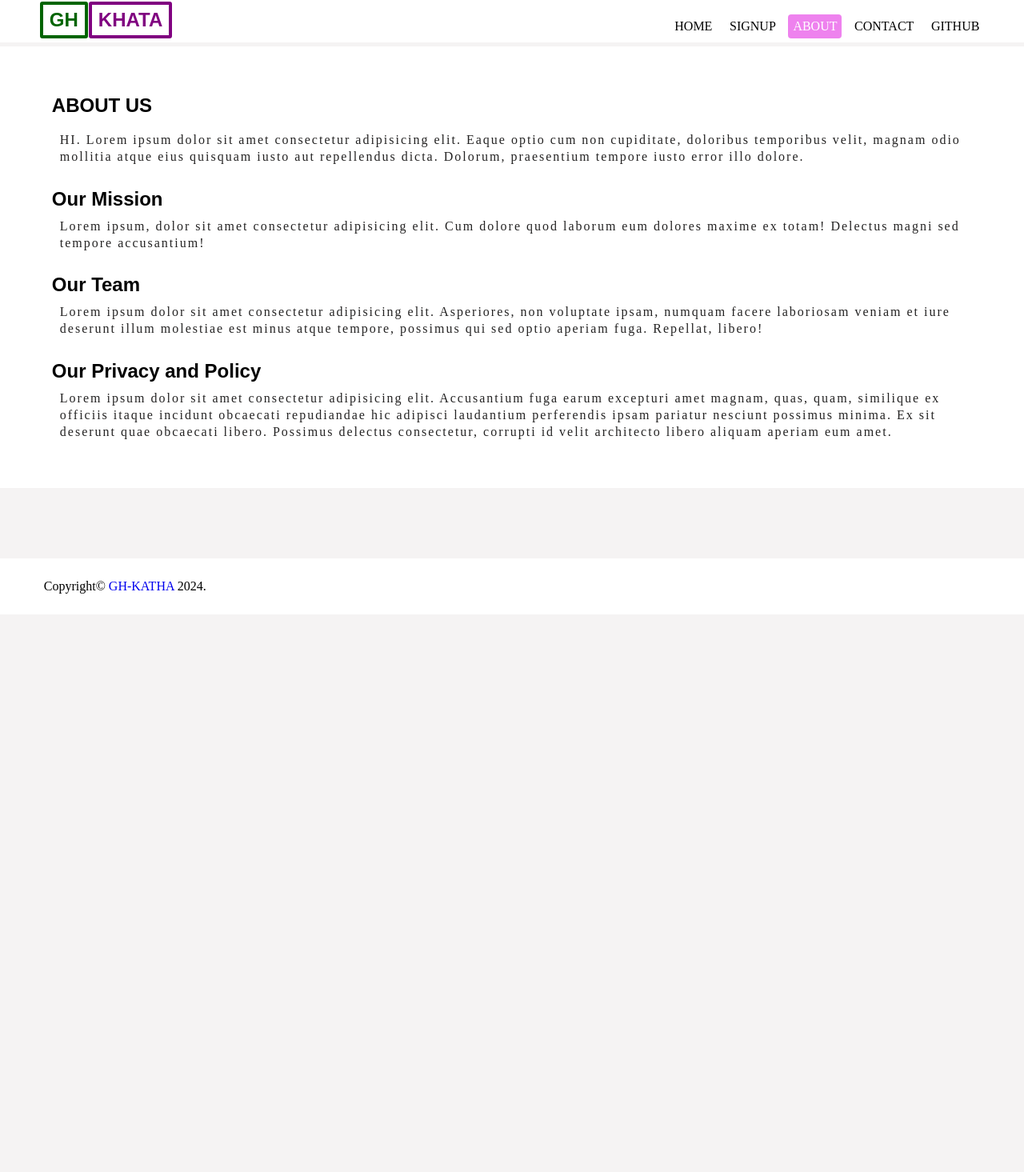
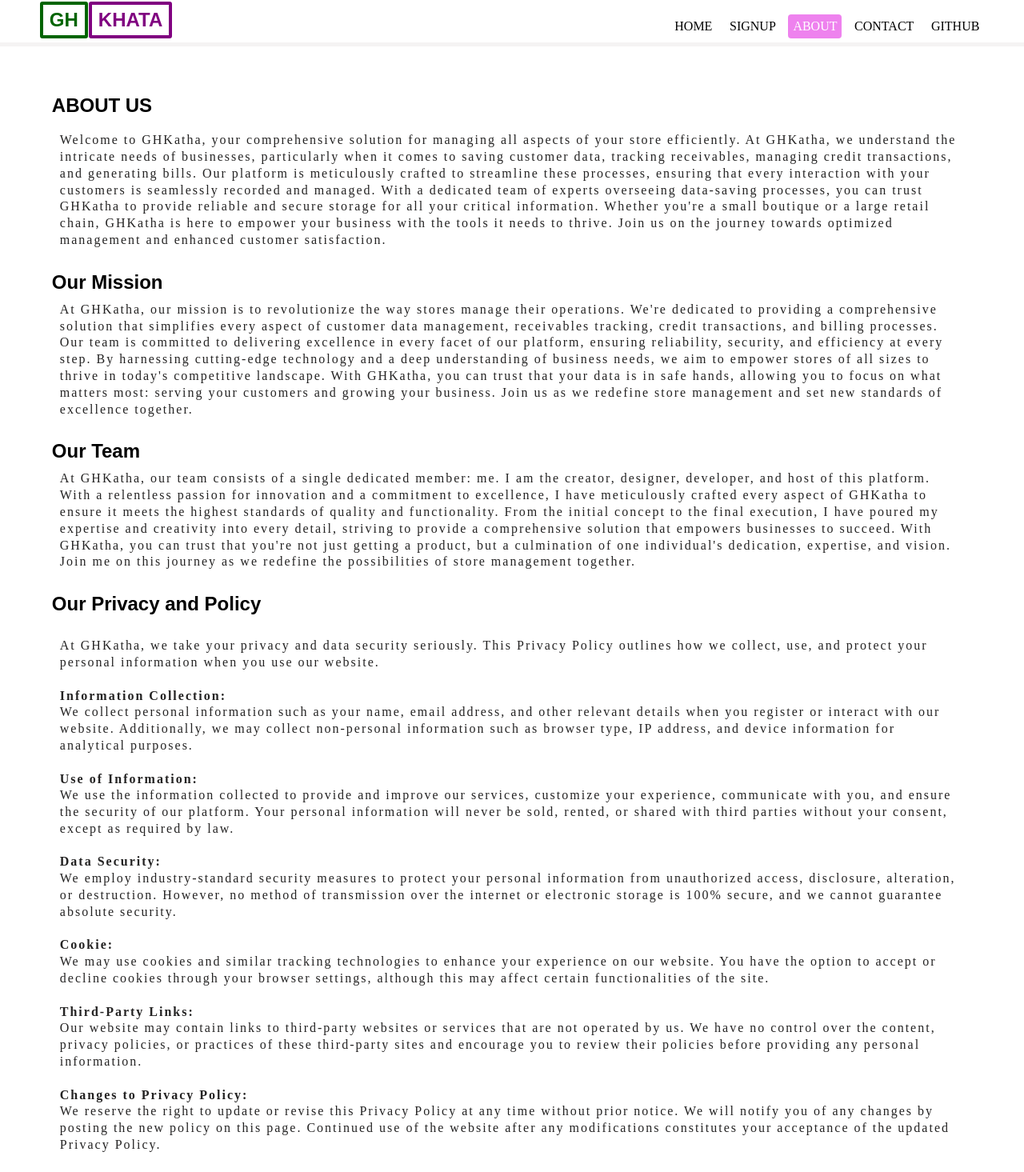
Before and after one commit to mhgkhan/ghkatha, a React (Create React App) app: page /about in a window 1280 px wide. Shown: the part 3-1468 px from the top of the page at 80% size. Before the commit the page ends 800 px from the top, so only its background shows below. Built offline with nearby package versions, Linux system fonts and the light colour scheme; a web font is replaced by a local one.

Commit message:
Update About Page and Replace Production Api Routes to Localhost

```diff
--- a/src/components/form/ContactusForm.jsx
+++ b/src/components/form/ContactusForm.jsx
@@ -32,7 +32,8 @@ const ContactusForm = ({ token, notoken }) => {
                 setLoading(true)
                 // calling to api to send the user contactus message data
                 // const requestAndResponse = await (await fetch("https://ant-robe.cyclic.app/api//extra/postcontactus/", {
-                const requestAndResponse = await (await fetch("https://ghkhata.cyclic.app/api/extra/postcontactus/", {
+                // const requestAndResponse = await (await fetch("https://ghkhata.cyclic.app/api/extra/postcontactus/", {
+                const requestAndResponse = await (await fetch("http://localhost:4000/api/extra/postcontactus/", {
                     method: "POST",
                     headers: { 'content-type': "application/json" },
                     body: JSON.stringify({
--- a/src/pages/About.jsx
+++ b/src/pages/About.jsx
@@ -1,26 +1,80 @@
-import { useEffect } from "react"
 
 const About = () => {
-  useEffect(()=>{
-    alert("this website is under construction ... ")
-  },[ ])
   return (
     <main>
       <section className='intro'>
         <div className="container">
           <h1>ABOUT US </h1>
-            <p>HI. Lorem ipsum dolor sit amet consectetur adipisicing elit. Eaque optio cum non cupiditate, doloribus temporibus velit, magnam odio mollitia atque eius quisquam iusto aut repellendus dicta. Dolorum, praesentium tempore iusto error illo dolore.</p>
+          <p>
+            Welcome to GHKatha, your comprehensive solution for managing all aspects of your store efficiently. At GHKatha, we understand the intricate needs of businesses, particularly when it comes to saving customer data, tracking receivables, managing credit transactions, and generating bills. Our platform is meticulously crafted to streamline these processes, ensuring that every interaction with your customers is seamlessly recorded and managed. With a dedicated team of experts overseeing data-saving processes, you can trust GHKatha to provide reliable and secure storage for all your critical information. Whether you're a small boutique or a large retail chain, GHKatha is here to empower your business with the tools it needs to thrive. Join us on the journey towards optimized management and enhanced customer satisfaction.
+          </p>
           <br />
           <h2>Our Mission </h2>
-            <p>Lorem ipsum, dolor sit amet consectetur adipisicing elit. Cum dolore quod laborum eum dolores maxime ex totam! Delectus magni sed tempore accusantium!</p>
+          <p>
+            At GHKatha, our mission is to revolutionize the way stores manage their operations. We're dedicated to providing a comprehensive solution that simplifies every aspect of customer data management, receivables tracking, credit transactions, and billing processes. Our team is committed to delivering excellence in every facet of our platform, ensuring reliability, security, and efficiency at every step. By harnessing cutting-edge technology and a deep understanding of business needs, we aim to empower stores of all sizes to thrive in today's competitive landscape. With GHKatha, you can trust that your data is in safe hands, allowing you to focus on what matters most: serving your customers and growing your business. Join us as we redefine store management and set new standards of excellence together.
+          </p>
 
           <br />
           <h2>Our Team</h2>
-            <p>Lorem ipsum dolor sit amet consectetur adipisicing elit. Asperiores, non voluptate ipsam, numquam facere laboriosam veniam et iure deserunt illum molestiae est minus atque tempore, possimus qui sed optio aperiam fuga. Repellat, libero!</p>
+          <p>
+
+            At GHKatha, our team consists of a single dedicated member: me. I am the creator, designer, developer, and host of this platform. With a relentless passion for innovation and a commitment to excellence, I have meticulously crafted every aspect of GHKatha to ensure it meets the highest standards of quality and functionality. From the initial concept to the final execution, I have poured my expertise and creativity into every detail, striving to provide a comprehensive solution that empowers businesses to succeed. With GHKatha, you can trust that you're not just getting a product, but a culmination of one individual's dedication, expertise, and vision. Join me on this journey as we redefine the possibilities of store management together.
+          </p>
 
           <br />
-            <h2>Our Privacy and Policy</h2>
-            <p>Lorem ipsum dolor sit amet consectetur adipisicing elit. Accusantium fuga earum excepturi amet magnam, quas, quam, similique ex officiis itaque incidunt obcaecati repudiandae hic adipisci laudantium perferendis ipsam pariatur nesciunt possimus minima. Ex sit deserunt quae obcaecati libero. Possimus delectus consectetur, corrupti id velit architecto libero aliquam aperiam eum amet.</p>
+          <h2>Our Privacy and Policy</h2> <br />
+          <p>
+            At GHKatha, we take your privacy and data security seriously. This Privacy Policy outlines how we collect, use, and protect your personal information when you use our website.
+            <br /><b> <br />
+              Information Collection:</b> <br />
+            We collect personal information such as your name, email address, and other relevant details when you register or interact with our website. Additionally, we may collect non-personal information such as browser type, IP address, and device information for analytical purposes.
+
+            <br /> <br />
+            <b>
+              Use of Information:
+
+            </b> <br />
+            We use the information collected to provide and improve our services, customize your experience, communicate with you, and ensure the security of our platform. Your personal information will never be sold, rented, or shared with third parties without your consent, except as required by law.
+
+            <br /> <br />
+            <b>
+
+              Data Security:
+            </b> <br />
+
+            We employ industry-standard security measures to protect your personal information from unauthorized access, disclosure, alteration, or destruction. However, no method of transmission over the internet or electronic storage is 100% secure, and we cannot guarantee absolute security.
+            <br /> <br />
+            <b>
+
+              Cookie:
+            </b> <br />
+            We may use cookies and similar tracking technologies to enhance your experience on our website. You have the option to accept or decline cookies through your browser settings, although this may affect certain functionalities of the site.
+
+            <br /> <br />
+            <b>
+
+              Third-Party Links:
+            </b> <br />
+            Our website may contain links to third-party websites or services that are not operated by us. We have no control over the content, privacy policies, or practices of these third-party sites and encourage you to review their policies before providing any personal information.
+
+            <br /> <br />
+            <b>
+
+              Changes to Privacy Policy:
+            </b> <br />
+
+            We reserve the right to update or revise this Privacy Policy at any time without prior notice. We will notify you of any changes by posting the new policy on this page. Continued use of the website after any modifications constitutes your acceptance of the updated Privacy Policy.
+
+
+            <br /> <br />
+            <b>
+
+              Contact Us:
+            </b> <br />
+
+            If you have any questions or concerns about our Privacy Policy or the handling of your personal information, please contact us at muhammadhasnainghazna@gmail.com.
+          </p>
+
         </div>
       </section>
     </main>
--- a/src/pages/EditKatha.jsx
+++ b/src/pages/EditKatha.jsx
@@ -40,7 +40,8 @@ const EditKatha = () => {
     const fetchKathaInfo = async (tok, kathaid) => {
         try {
             setKathaInfoLoading(true)
-            const reqAndRes = await (await fetch(`https://ghkhata.cyclic.app/api/kathaoperations/katha/${kathaid}`, {
+            // const reqAndRes = await (await fetch(`https://ghkhata.cyclic.app/api/kathaoperations/katha/${kathaid}`, {
+            const reqAndRes = await (await fetch(`http://localhost:4000/api/kathaoperations/katha/${kathaid}`, {
                 method: "GET",
                 headers: { "content-type": "application/json", token: tok }
             })).json();
@@ -102,7 +103,8 @@ const EditKatha = () => {
         try {
             // calling to api
             setFormSubmitLoading(true);
-            const reqAndRes = await (await fetch(`https://ghkhata.cyclic.app/api/kathaoperations/edit/katha/${kathaid}`, {
+            // const reqAndRes = await (await fetch(`https://ghkhata.cyclic.app/api/kathaoperations/edit/katha/${kathaid}`, {
+            const reqAndRes = await (await fetch(`http://localhost:4000/api/kathaoperations/edit/katha/${kathaid}`, {
                 method: "PUT",
                 headers: { "content-type": "application/json", token: userToken },
                 body: JSON.stringify({
--- a/src/pages/Login.jsx
+++ b/src/pages/Login.jsx
@@ -24,7 +24,8 @@ const Login = () => {
       try {
         setLoading(true)
         // const request = await (await fetch("https://ant-robe.cyclic.app/api/auth/signin", {
-        const request = await (await fetch("https://ghkhata.cyclic.app/api/auth/signin", {
+        // const request = await (await fetch("https://ghkhata.cyclic.app/api/auth/signin", {
+        const request = await (await fetch("http://localhost:4000/api/auth/signin", {
           method: "POST",
           headers: { 'content-type': 'application/json' },
           body: JSON.stringify({ cnic: formData.cnic, password: formData.password })
```
Also changed, not shown: src/pages/Bill.jsx (+19 -6 lines), src/pages/Home.jsx (+8 -8 lines), src/pages/Katha.jsx (+32 -22 lines), src/pages/dashboard/StoreProfile.jsx (+4 -4 lines). Lines whose indentation alone changed are shown as unchanged.
